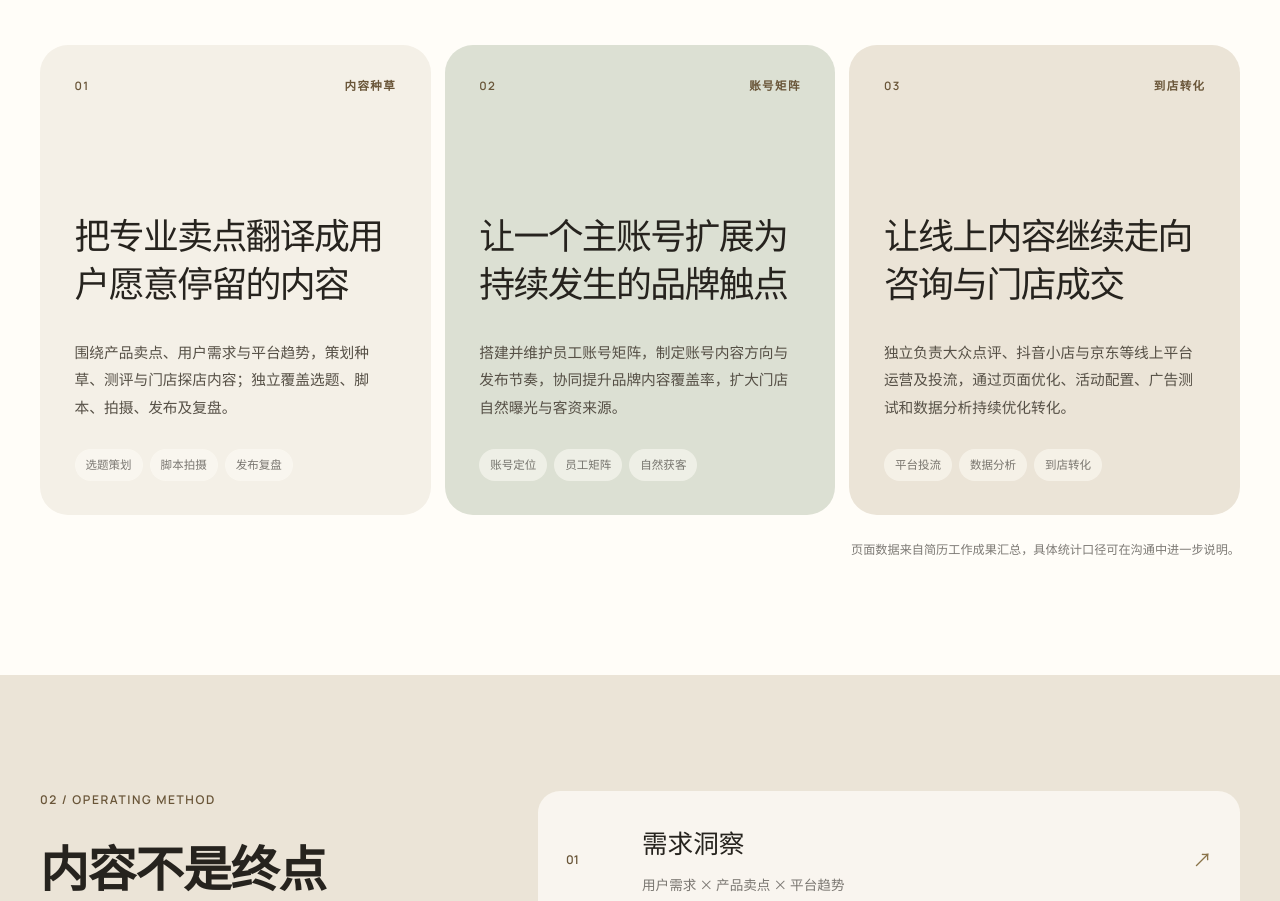
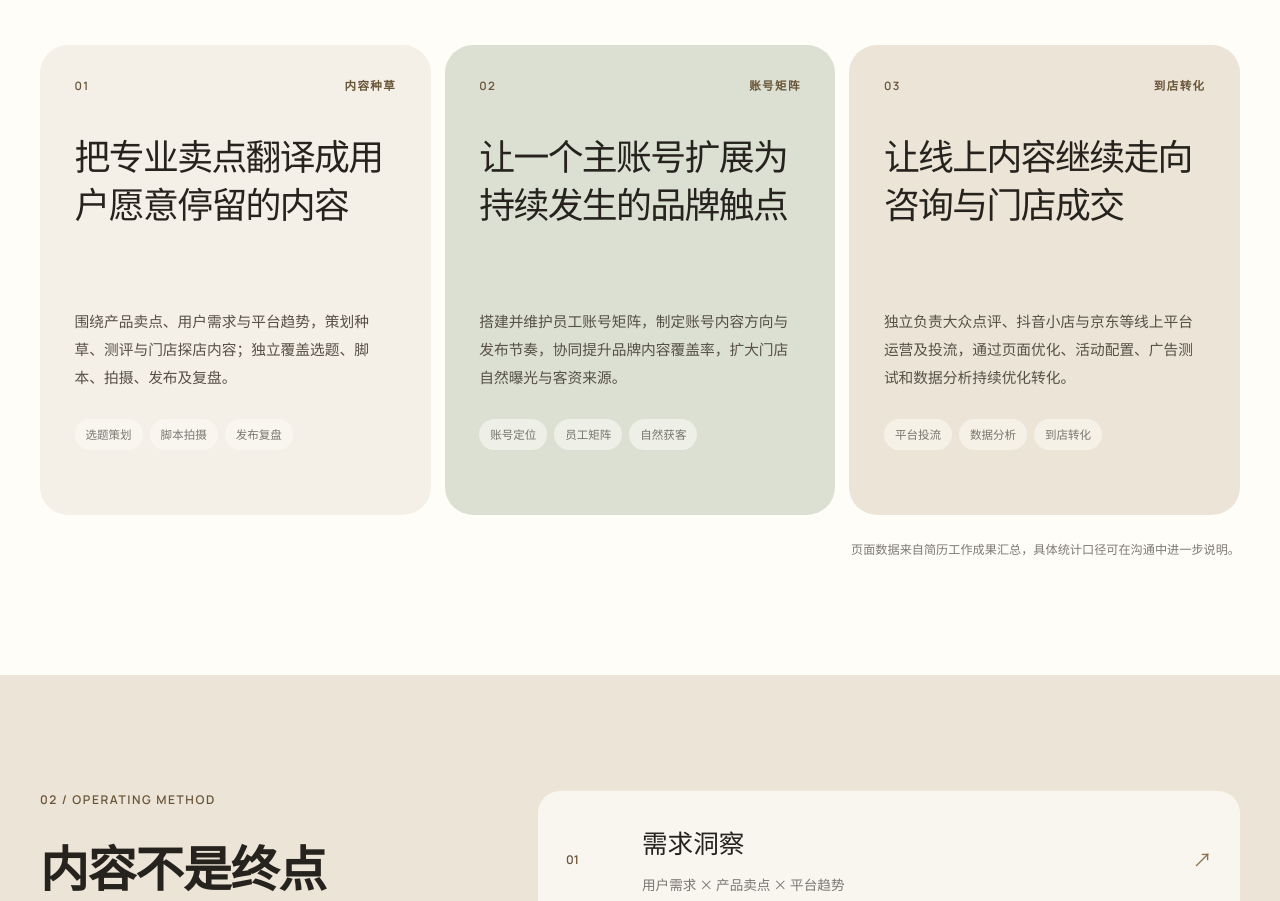
Before and after one commit to 2496739820-netizen/-, a Next.js app: page / in a window 1280 px wide. Shown: the part 1960-2861 px from the top of the page. Built offline with nearby package versions, Linux system fonts and the light colour scheme.

Commit message:
Align operation method card content

```diff
--- a/app/globals.css
+++ b/app/globals.css
@@ -294,7 +294,7 @@ button:focus-visible { outline: 2px solid var(--gold); outline-offset: 5px; }
 .case-card:hover { transform: translateY(-5px); box-shadow: 0 18px 44px rgba(59, 50, 37, 0.09); }
 .case-card-top { display: flex; align-items: center; justify-content: space-between; color: var(--gold-deep); font: 600 0.72rem/1 "Manrope", "Noto Sans SC", sans-serif; letter-spacing: 0.12em; text-transform: uppercase; }
 .case-card-top p { margin: 0; }
-.case-card h3 { max-width: 11em; margin: auto 0 28px; font-family: "Noto Serif SC", serif; font-size: clamp(2rem, 2.8vw, 3.1rem); font-weight: 500; line-height: 1.35; letter-spacing: -0.045em; }
+.case-card h3 { max-width: 11em; min-height: 4.05em; margin: clamp(42px, 3vw, 54px) 0 28px; font-family: "Noto Serif SC", serif; font-size: clamp(2rem, 2.8vw, 3.1rem); font-weight: 500; line-height: 1.35; letter-spacing: -0.045em; }
 .case-copy { margin: 0; color: var(--ink-soft); font-size: 0.92rem; line-height: 1.9; }
 .case-tags { display: flex; flex-wrap: wrap; gap: 7px; margin-top: 28px; }
 .case-tags span { border-radius: 999px; background: rgba(255, 253, 248, 0.52); padding: 6px 11px; color: var(--muted); font-size: 0.72rem; }
@@ -720,6 +720,7 @@ button:focus-visible { outline: 2px solid var(--gold); outline-offset: 5px; }
   .personal-work-grid { grid-template-columns: repeat(2, minmax(0, 1fr)); }
   .case-list { grid-template-columns: 1fr; }
   .case-card { min-height: 390px; }
+  .case-card h3 { min-height: 0; margin-top: 28px; }
   .method-layout { grid-template-columns: 1fr; gap: 58px; }
   .method-heading { position: static; }
   .experience-heading { grid-template-columns: 1fr; gap: 30px; }
```
Also changed, not shown: 1 other file (tests, documents, lock files or other folders).
